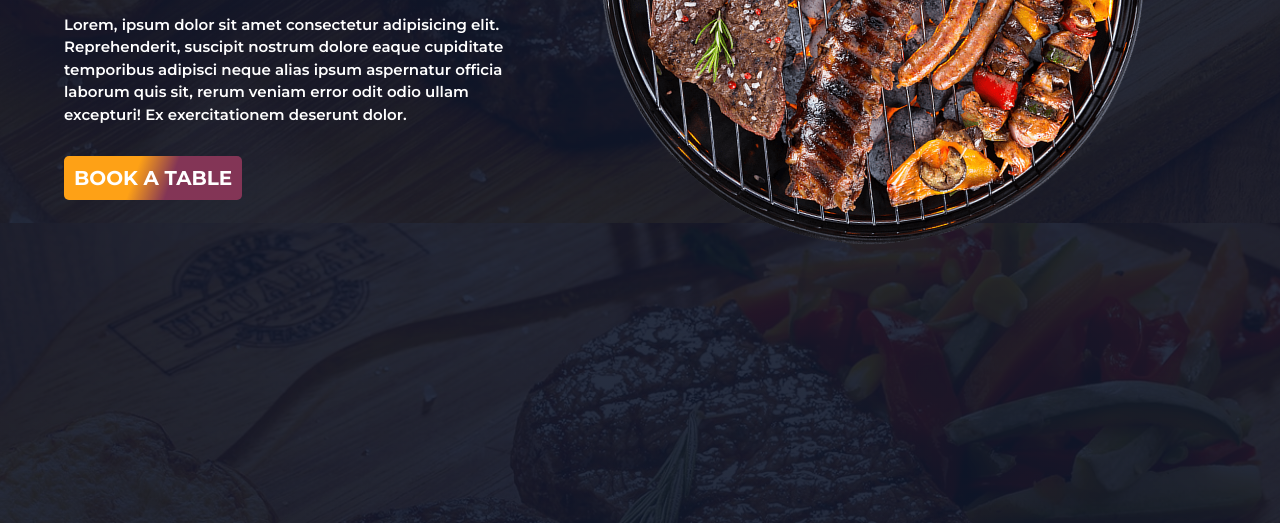
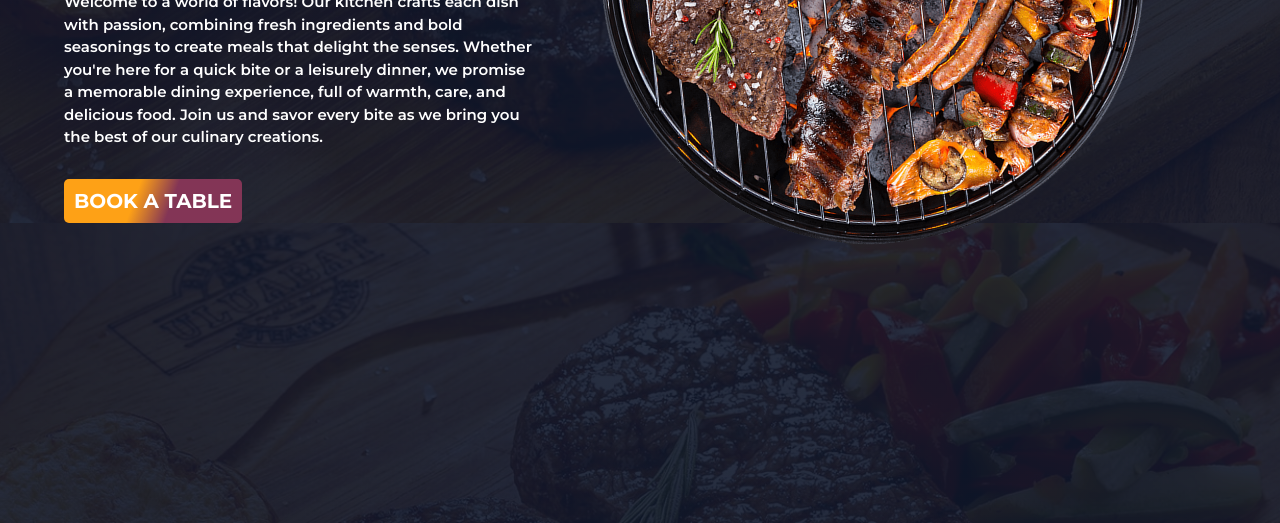
Before and after one commit to parthdesai24/fronted-website-, a plain HTML site: page index.html in a window 1280 px wide. Shown: the part 577-1100 px from the top of the page. Drawn offline with Linux system fonts and the light colour scheme; files whose address does not match are found by name.

Commit message:
Add files via upload

```diff
--- a/index.html
+++ b/index.html
@@ -38,9 +38,7 @@
     <div class="head" id="home">
         <div class="head-left-side">
             <h1>Enjoy Our <br /> Delicious Meal</h1>
-            <p>Lorem, ipsum dolor sit amet consectetur adipisicing elit. Reprehenderit, suscipit nostrum dolore
-                eaque cupiditate temporibus adipisci neque alias ipsum aspernatur officia laborum quis sit, rerum
-                veniam error odit odio ullam excepturi! Ex exercitationem deserunt dolor.</p>
+            <p>Welcome to a world of flavors! Our kitchen crafts each dish with passion, combining fresh ingredients and bold seasonings to create meals that delight the senses. Whether you're here for a quick bite or a leisurely dinner, we promise a memorable dining experience, full of warmth, care, and delicious food. Join us and savor every bite as we bring you the best of our culinary creations.</p>
             <button>BOOK A TABLE</button>
         </div>
         <div class="head-right-side">
```
